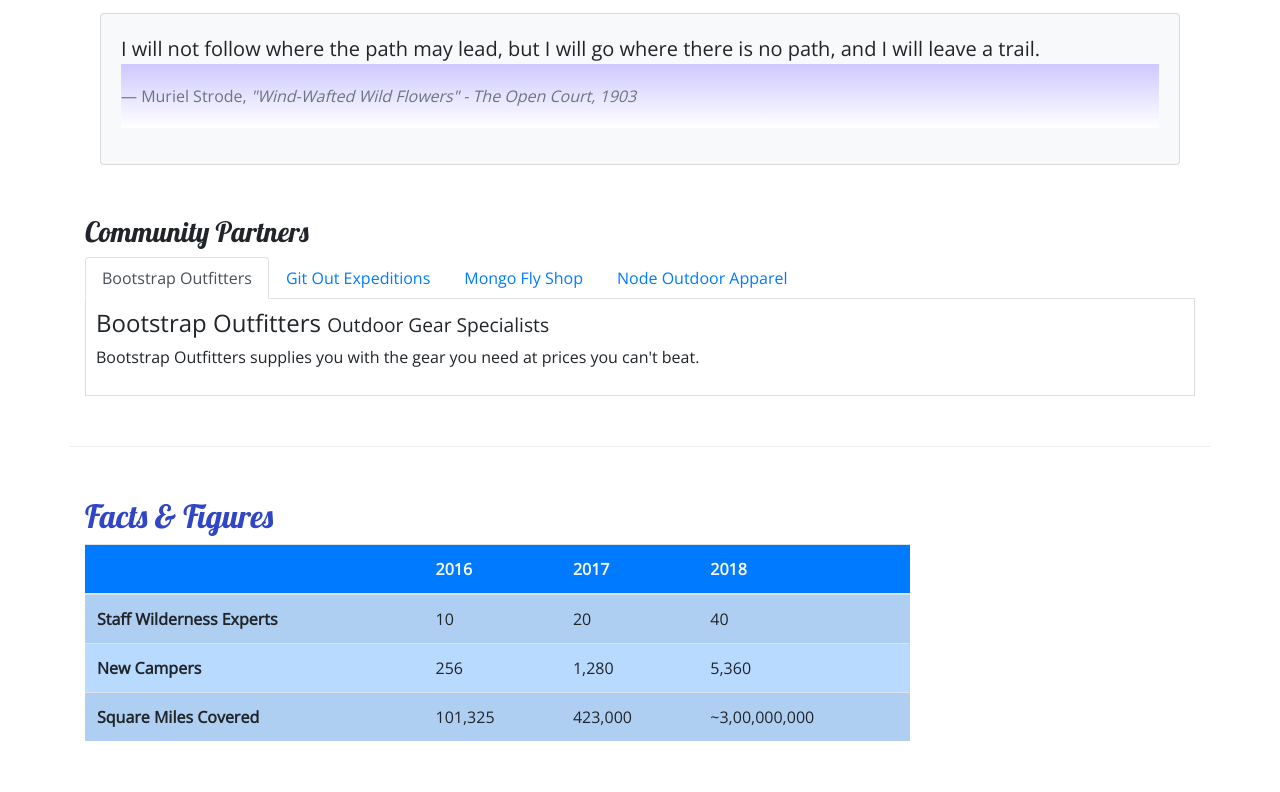
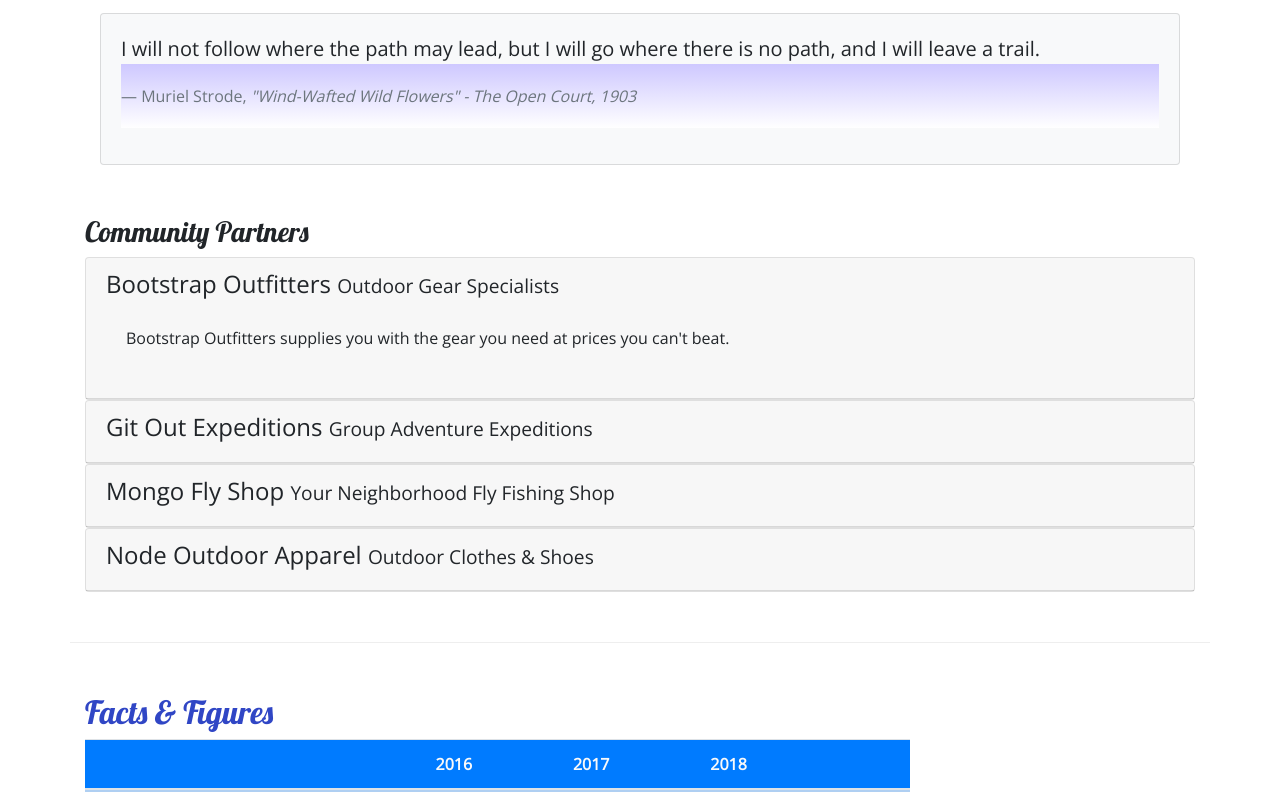
Before and after one commit to CharlesPCodes/NuCamp-Bootcamp, a website: page aboutus.html in a window 1280 px wide. Shown: the part 584-1376 px from the top of the page. Drawn offline with nearby package versions, Linux system fonts and the light colour scheme.

Commit message:
Accordion

```diff
--- a/aboutus.html
+++ b/aboutus.html
@@ -106,33 +106,66 @@
         <div class="row row-content">
             <div class="col">
                 <h3>Community Partners</h3>
-                <ul class="nav nav-tabs">
-                    <li class="nav-item"><a class="nav-link active" href="#bootstrap" role="tab"
-                            data-toggle="tab">Bootstrap Outfitters</a></li>
-                    <li class="nav-item"><a class="nav-link" href="#git" role="tab" data-toggle="tab">Git Out
-                            Expeditions</a></li>
-                    <li class="nav-item"><a class="nav-link" href="#mongo" role="tab" data-toggle="tab">Mongo Fly
-                            Shop</a></li>
-                    <li class="nav-item"><a class="nav-link" href="#node" role="tab" data-toggle="tab">Node Outdoor
-                            Apparel</a></li>
-                </ul>
-                <div class="tab-content">
-                    <div role="tabpanel" class="tab-pane fade show active" id="bootstrap">
-                        <h4>Bootstrap Outfitters <small>Outdoor Gear Specialists</small></h4>
-                        <p class="d-none d-sm-block">Bootstrap Outfitters supplies you with the gear you need at prices you can't beat.</p>
+                <div id="accordion">
+                    <div class="card">
+                        <div role="tab" class="card-header">
+                            <h4>
+                                <a data-toggle="collapse" data-target="#bootstrap">
+                                    Bootstrap Outfitters <small>Outdoor Gear Specialists</small>
+                                </a>
+                            </h4>
+                            <div class="collapse show" id="bootstrap" data-parent="#accordion">
+                                <div class="card-body">
+                                    <p class="d-none d-sm-block">Bootstrap Outfitters supplies you with the gear you
+                                        need at prices you can't beat.</p>
+                                </div>
+                            </div>
+                        </div>
                     </div>
-                    <div role="tabpanel" class="tab-pane fade show" id="git">
-                        <h4>Git Out Expeditions <small>Group Adventure Expeditions</small></h4>
-                        <p class="d-none d-sm-block">Join Git Out Expeditions to explore new horizons with a group of other adventurers!</p>
+                    <div class="card">
+                        <div role="tab" class="card-header">
+                            <h4>
+                                <a class="collapsed" data-toggle="collapse" data-target="#git">
+                                    Git Out Expeditions <small>Group Adventure Expeditions</small>
+                                </a>
+                            </h4>
+                            <div class="collapse" id="git" data-parent="#accordion">
+                                <div class="card-body">
+                                    <p class="d-none d-sm-block">Join Git Out Expeditions to explore new horizons with a
+                                        group of other adventurers!</p>
+                                </div>
+                            </div>
+                        </div>
                     </div>
-                    <div role="tabpanel" class="tab-pane fade" id="mongo">
-                        <h4>Mongo Fly Shop <small>Your Neighborhood Fly Fishing Shop</small></h4>
-                        <p class="d-none d-sm-block">Need a new fishing pole, a tacklebox, or flies of all kinds? Stop by Mongo Fly Shop.</p>
+                    <div class="card">
+                        <div role="tab" class="card-header">
+                            <h4>
+                                <a class="collapsed" data-toggle="collapse" data-target="#mongo">
+                                    Mongo Fly Shop <small>Your Neighborhood Fly Fishing Shop</small>
+                                </a>
+                            </h4>
+                            <div class="collapse" id="mongo" data-parent="#accordion">
+                                <div class="card-body">
+                                    <p class="d-none d-sm-block">Need a new fishing pole, a tacklebox, or flies of all
+                                        kinds? Stop by Mongo Fly Shop.</p>
+                                </div>
+                            </div>
+                        </div>
                     </div>
-                    <div role="tabpanel" class="tab-pane fade" id="node">
-                        <h4>Node Outdoor Apparel <small>Outdoor Clothes & Shoes</small></h4>
-                        <p class="d-none d-sm-block">From polar fleeces to swimsuits, hiking boots to waders, a visit to
-                            Node will be sure to get you covered.<p>
+                    <div class="card">
+                        <div role="tab" class="card-header">
+                            <h4>
+                                <a class="collapsed" data-toggle="collapse" data-target="#node">
+                                    Node Outdoor Apparel <small>Outdoor Clothes & Shoes</small>
+                                </a>
+                            </h4>
+                            <div class="collapse" id="node" data-parent="#accordion">
+                                <div class="card-body">
+                                    <p class="d-none d-sm-block">From polar fleeces to swimsuits, hiking boots to
+                                        waders, a visit to Node will be sure to get you covered.</p>
+                                </div>
+                            </div>
+                        </div>
                     </div>
                 </div>
             </div>
```
